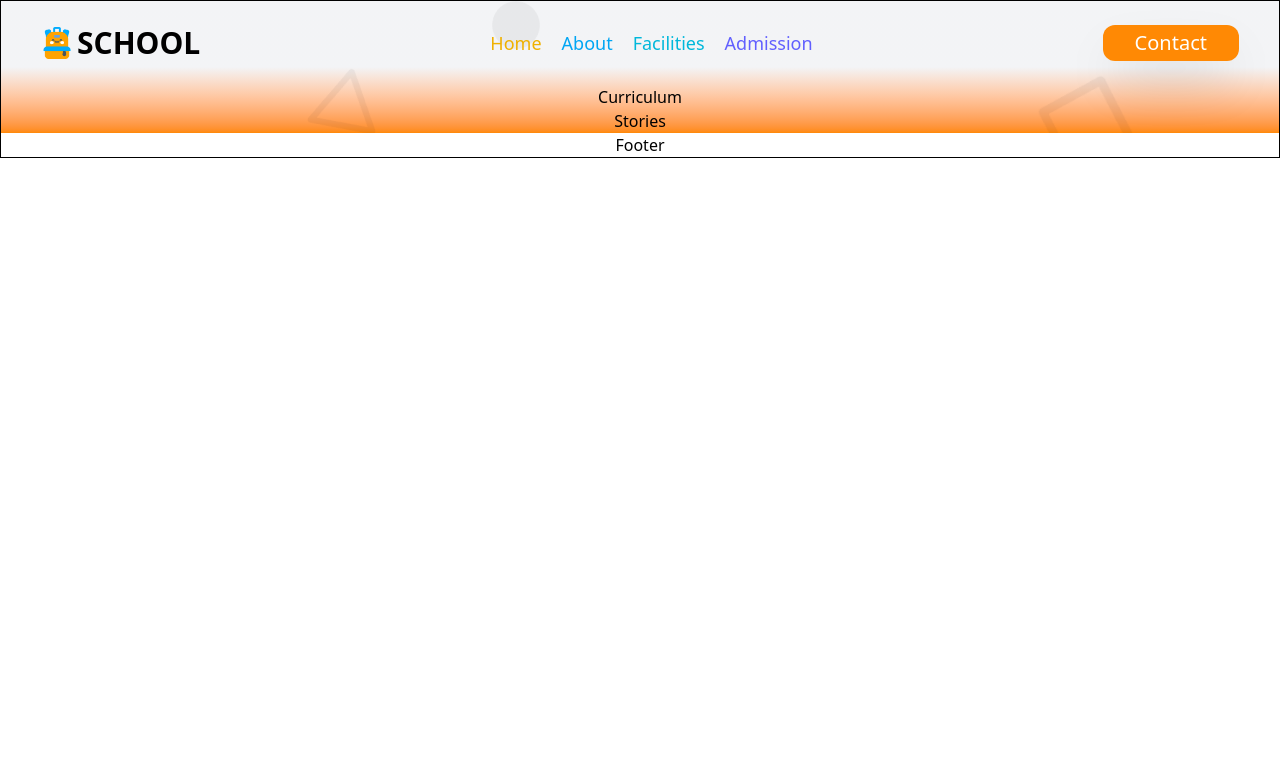
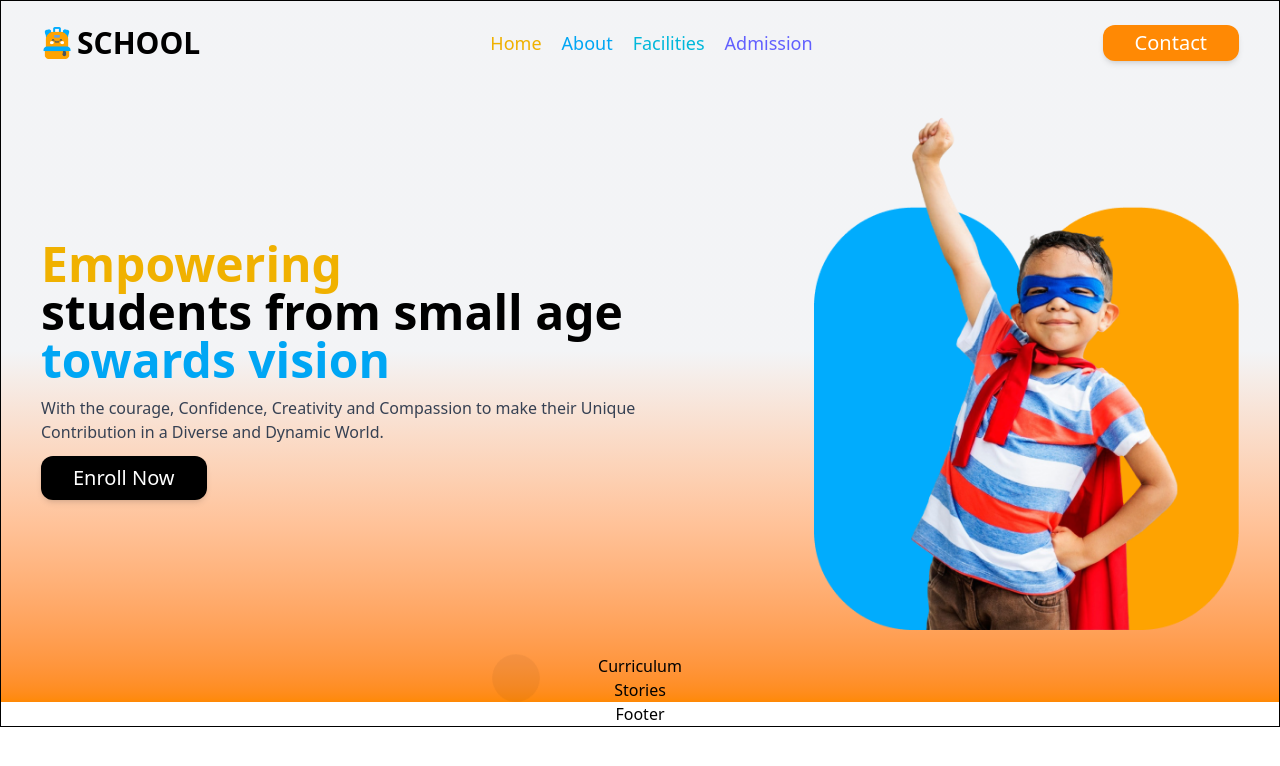
Before and after one commit to mrirakib04/landing-page-6, a React (Vite) app: page / in a window 1280 px wide. Shown: the top 766 px of the page. Built offline with nearby package versions, Linux system fonts and the light colour scheme.

Commit message:
header section

```diff
--- a/src/App.jsx
+++ b/src/App.jsx
@@ -9,11 +9,11 @@ const App = () => {
   return (
     <div className="max-w-[1480px] w-full border mx-auto flex flex-col items-center">
       <div className="w-full bg-gradient-to-b from-gray-100 via-gray-100 to-orange-400">
+        <Header></Header>
         <div
           style={{ background: `url(${bg})` }}
           className={`w-full bg-cover bg-center flex flex-col items-center`}
         >
-          <Header></Header>
           <Curriculum></Curriculum>
           <Stories></Stories>
         </div>
--- a/src/components/Header.jsx
+++ b/src/components/Header.jsx
@@ -1,5 +1,6 @@
 import { PiListBold } from "react-icons/pi";
 import logo from "./../assets/img/logo.png";
+import boy from "./../assets/img/hero-kids.png";
 import { useState } from "react";
 
 const Header = () => {
@@ -49,7 +50,7 @@ const Header = () => {
             </a>
           </li>
         </ul>
-        <button className="md:block hidden py-1 px-8 rounded-xl bg-orange-400 text-white duration-500 shadow-2xl hover:bg-green-400 text-xl font-medium">
+        <button className="md:block hidden py-1 px-8 rounded-xl bg-orange-400 text-white duration-500 shadow-md hover:shadow-gray-500 hover:bg-green-400 text-xl font-medium">
           Contact
         </button>
         <button
@@ -98,6 +99,25 @@ const Header = () => {
           </ul>
         )}
       </nav>
+      <div className="pt-12 pb-0 flex md:flex-row flex-col-reverse items-center justify-center gap-10">
+        <div className="flex flex-col md:items-start gap-3 items-center">
+          <h2 className="lg:text-5xl md:text-4xl sm:text-3xl text-2xl font-semibold md:text-left text-center">
+            <p className="text-yellow-500">Empowering</p>
+            students from small age
+            <p className="text-sky-500">towards vision</p>
+          </h2>
+          <p className="text-gray-700 md:text-left text-center">
+            With the courage, Confidence, Creativity and Compassion to make
+            their Unique Contribution in a Diverse and Dynamic World.
+          </p>
+          <button className="py-2 px-8 rounded-xl bg-black text-white duration-500 shadow-md hover:shadow-gray-500 hover:bg-green-700 text-xl font-medium">
+            Enroll Now
+          </button>
+        </div>
+        <div className="sm:w-2/3 w-4/5 flex md:justify-end justify-center mx-auto">
+          <img className="w-4/5" src={boy} alt="boy" />
+        </div>
+      </div>
     </header>
   );
 };
```
